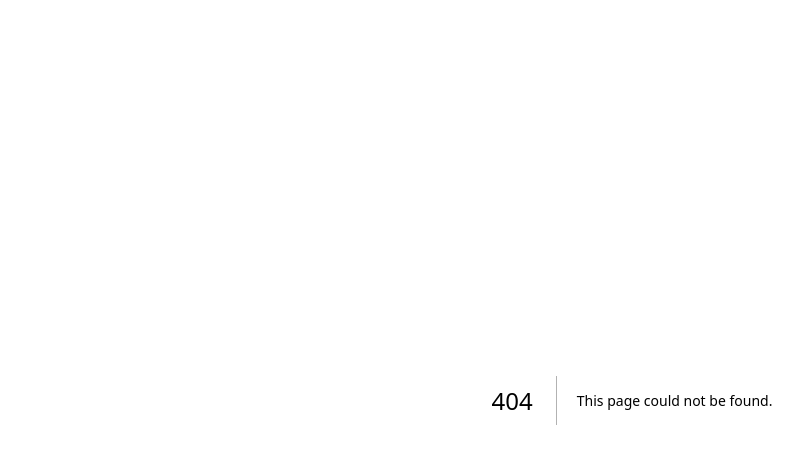
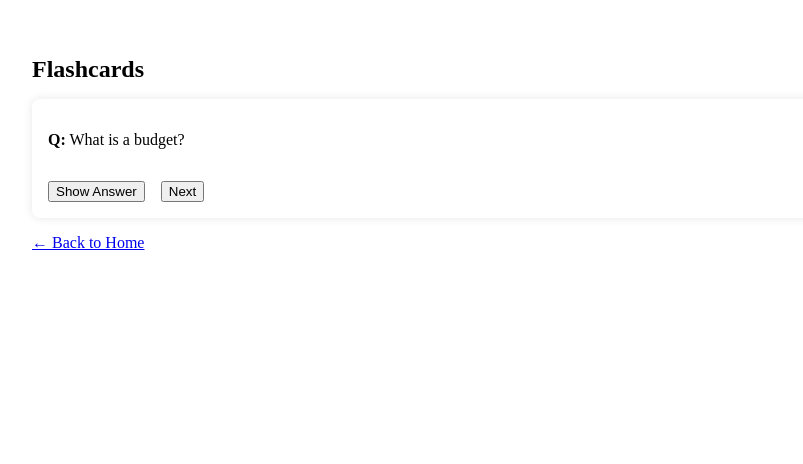
Before and after one commit to pzidel/centsible-app, a Next.js app: page /flashcards in a window 1280 px wide. Before the commit this address had no page. Shown: the top 464 px of the page, without its empty margins (8-811 px from the left). Built offline with nearby package versions, Linux system fonts and the light colour scheme.

Commit message:
Added flashcards page

```diff
--- /dev/null
+++ b/pages/flashcards.tsx
@@ -0,0 +1,42 @@
+// STEP 1: Create `pages/flashcards.tsx`
+import { useState } from "react";
+import Link from "next/link";
+
+const flashcards = [
+  {
+    question: "What is a budget?",
+    answer: "A plan for managing income and expenses over a set period."
+  },
+  {
+    question: "What does APR stand for?",
+    answer: "Annual Percentage Rate"
+  },
+  // Add 98 more flashcards per category (budgeting, saving, investing, credit, etc)
+];
+
+export default function FlashcardsPage() {
+  const [index, setIndex] = useState(0);
+  const [showAnswer, setShowAnswer] = useState(false);
+
+  const handleNext = () => {
+    setShowAnswer(false);
+    setIndex((index + 1) % flashcards.length);
+  };
+
+  return (
+    <div style={{ padding: "2rem" }}>
+      <h1 style={{ fontSize: "1.5rem", marginBottom: "1rem" }}>Flashcards</h1>
+      <div style={{ background: "#fff", padding: "1rem", borderRadius: "0.5rem", boxShadow: "0 0 10px rgba(0,0,0,0.1)" }}>
+        <p><strong>Q:</strong> {flashcards[index].question}</p>
+        {showAnswer && <p><strong>A:</strong> {flashcards[index].answer}</p>}
+        <button onClick={() => setShowAnswer(!showAnswer)} style={{ marginTop: "1rem" }}>
+          {showAnswer ? "Hide" : "Show"} Answer
+        </button>
+        <button onClick={handleNext} style={{ marginLeft: "1rem" }}>
+          Next
+        </button>
+      </div>
+      <p style={{ marginTop: "1rem" }}><Link href="/">← Back to Home</Link></p>
+    </div>
+  );
+}
```
